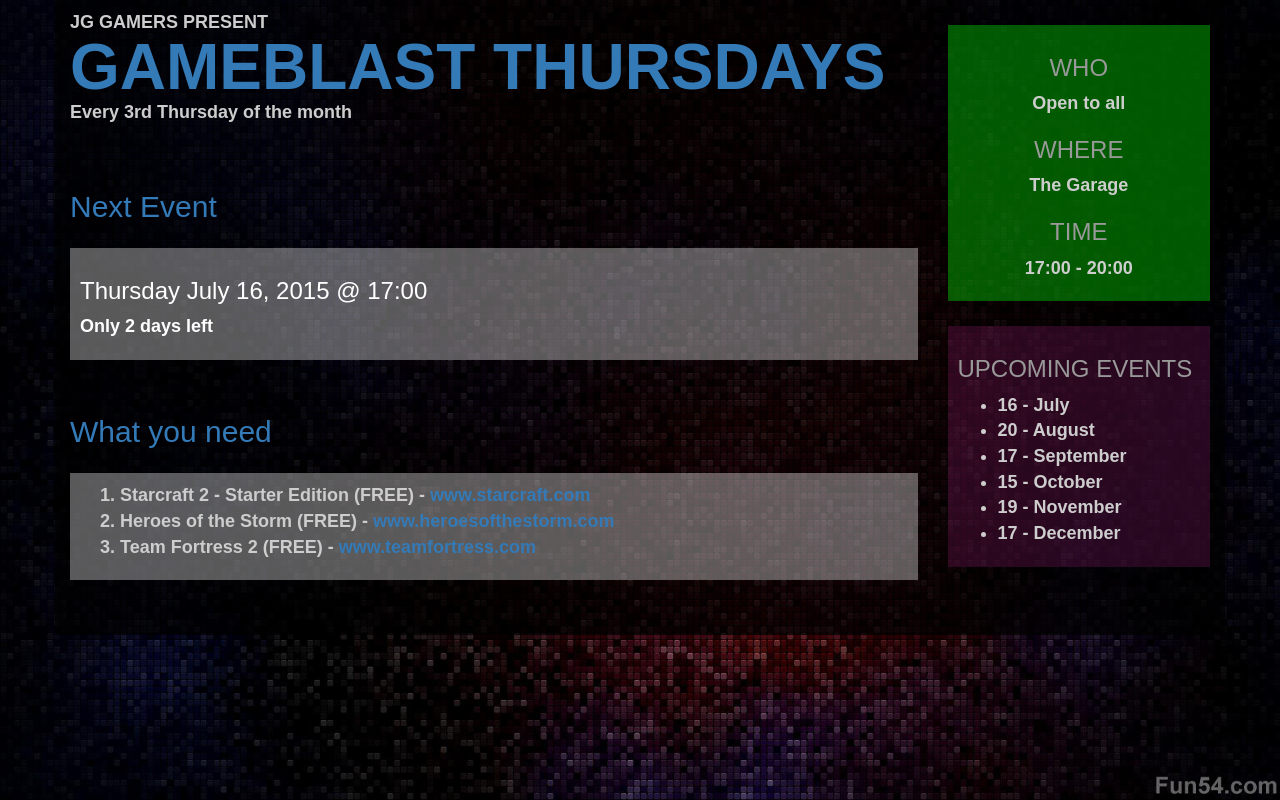
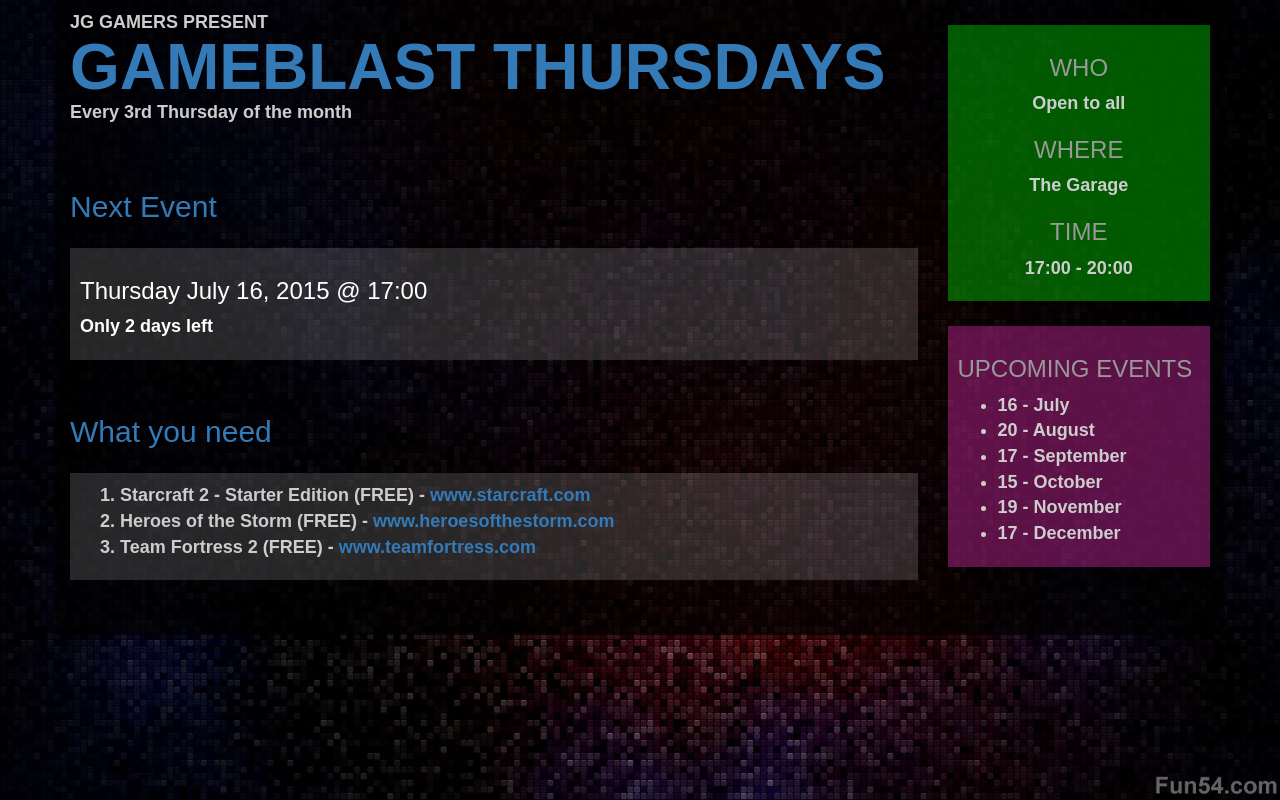
Before and after one commit to sltkr/sltkr.github.io, a plain HTML site: page index.html in a window 1280 px wide. Drawn offline with nearby package versions, Linux system fonts and the light colour scheme.

Commit message:
tweaks 3

```diff
--- a/site.css
+++ b/site.css
@@ -19,13 +19,13 @@ h1, h2 {
 }
 
 .upcoming {
-    background-color:rgba(255,50,200,0.15);
+    background-color:rgba(255,50,200,0.35);
     padding: 10px;
     margin: 15px 0;
 }
 
 .you-need {
-    background-color: rgba(255,255,255,0.35);
+    background-color: rgba(255,255,255,0.15);
     padding: 10px;
     margin: 25px 0;
 }
```
